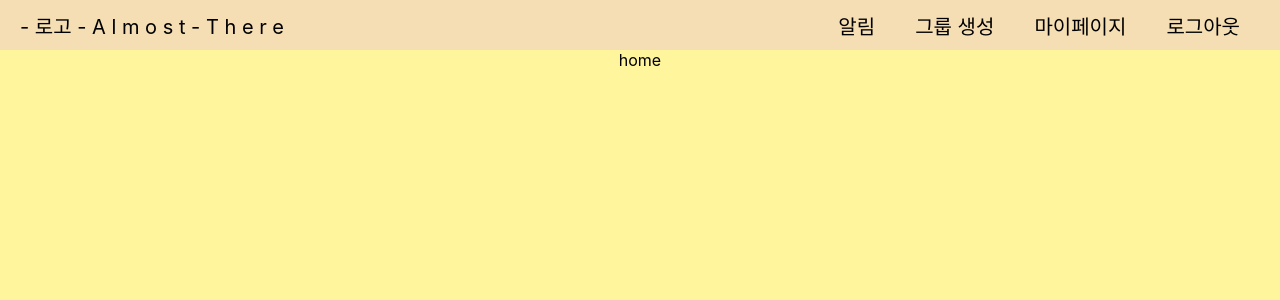
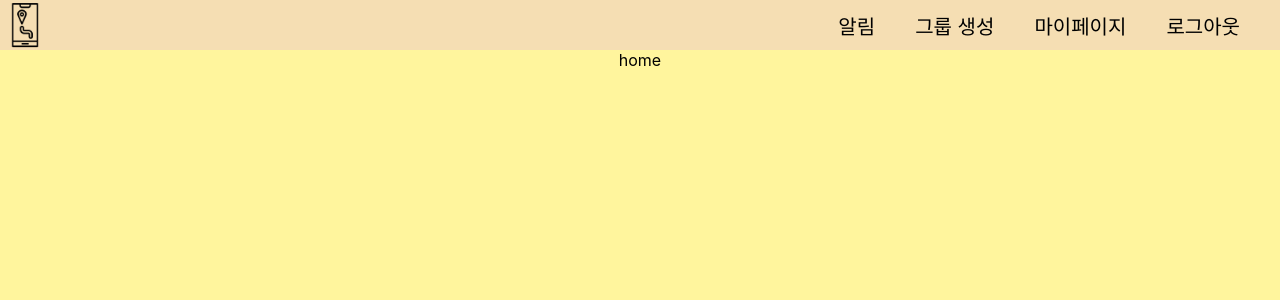
Before and after one commit to codestates/Almost-There, a React (Create React App) app in the folder client/: page / in a window 1280 px wide. Shown: the top 300 px of the page. Built offline with nearby package versions, Linux system fonts and the light colour scheme.

Commit message:
Header event
Header 유저 CRUD 관련event 등록

```diff
--- a/client/package.json
+++ b/client/package.json
@@ -11,6 +11,7 @@
     "@types/react": "^17.0.39",
     "@types/react-dom": "^17.0.11",
     "@types/react-router-dom": "^5.3.3",
+    "axios": "^0.26.0",
     "react": "^17.0.2",
     "react-dom": "^17.0.2",
     "react-router-dom": "^6.2.1",
--- a/client/src/App.tsx
+++ b/client/src/App.tsx
@@ -1,19 +1,46 @@
-import React from 'react';
+import React, { useEffect, useState } from 'react';
 import './App.css';
 import { Home, Mypage } from './page/index';
-import { Header } from './component/index';
-import { Routes, Route, BrowserRouter as Router } from 'react-router-dom';
-
+import { Header, LoginModal } from './component/index';
+import { Routes, Route, BrowserRouter as Router, Navigate } from 'react-router-dom';
+import SignInModal from './component/modal/signinmodal';
+interface ShowList {
+  login: boolean,
+  signin: boolean,
+}
 
 function App() {
+  const [login, setLogin] = useState<boolean>(false);
+  const [show, setShow] = useState<ShowList>({
+    login: false,
+    signin: false
+  });
+  useEffect(() => {
+    setLogin(true);
+  }, [])
+
   return (
     <div className="App">
       <Router>
-        <Header login={true}  />
+        <Header login={login} setLogin={setLogin} setShow={setShow} />
         <Routes>
           <Route path= '/' element={<Home />} />
-          <Route path= '/mypage' element={<Mypage />} />
+          {
+            login
+              ? <Route path= '/mypage' element={<Mypage />} />
+              : <Route path= '/mypage' element={<Navigate to='/'/>} />
+          }
         </Routes>
+        {
+          show.login
+            ? <LoginModal/>
+            : <></>
+        }
+        {
+          show.signin
+            ? <SignInModal />
+            : <></>
+        }
       </Router>
     </div>
   );
--- a/client/src/component/CSS/header.css
+++ b/client/src/component/CSS/header.css
@@ -1,5 +1,13 @@
 * {
   box-sizing: border-box;
+}
+
+img {
+  height: 50px;
+}
+
+img:hover {
+  color: white;
 }
 
 header {
@@ -22,7 +30,7 @@ header {
 }
 
 .logo {
-  padding: 10px 20px 10px 20px;
+  display: flex;
 }
 
 .tap {
@@ -31,6 +39,22 @@ header {
 
 .lastap {
   padding: 10px 40px 10px 20px;
+}
+
+.tap:hover {
+  background-color: #004d40;
+  color: white;
+  cursor: pointer;
+}
+
+.lastap:hover {
+  background-color: #004d40;
+  color: white;
+  cursor: pointer;
+}
+
+.logo:hover {
+  cursor: pointer;
 }
 
 .menu {
--- a/client/src/component/header.tsx
+++ b/client/src/component/header.tsx
@@ -1,35 +1,79 @@
-import { useState } from 'react';
+
+import { NavigateFunction, useNavigate } from 'react-router-dom';
 import './CSS/header.css';
+import atlogo from '../data/atlogo.png'
+import { useRef } from 'react';
+
+interface ShowList {
+  login: boolean,
+  signin: boolean
+}
 
 type HeaderProps = {
   login: boolean;
+  setLogin: React.Dispatch<React.SetStateAction<boolean>>
+  setShow: React.Dispatch<React.SetStateAction<ShowList>>
 }
 
-const Header = ({ login }: HeaderProps) => {
+const Header = ({ login, setLogin, setShow }: HeaderProps) => {
+  const navigate: NavigateFunction = useNavigate();
+  const menuRef = useRef<HTMLInputElement>(null);
+
+  const clickLogo = () => {
+    navigate('/');
+  }
+
+  const clickMypage = () => {
+    navigate('/mypage');
+  }
+
+
+  const clickLogout = () => {
+    setLogin(false);
+    navigate('/');
+  }
+
+  const clickLogin = () => {
+    setShow({
+      login: true,
+      signin: false
+    })
+  }
+
+  const clickSignin = () => {
+    setShow({
+      login: false,
+      signin: true
+    })
+  }
+
+  const clickMenu = () => {
+    menuRef.current?.setAttribute('hide', 'true');
+  }
 
   return (
     <header>
       <div className='taps'>
-        <div className='logo'>
-          - 로고 - A l m o s t - T h e r e
+        <div className='logo' onClick={clickLogo}>
+          <img src={atlogo}/>
         </div>
       </div>
       {login
         ?
           <div className='taps'>
-            <div className='menu'>menu</div>
-            <div className='direction'>
+            <div className='menu' onClick={clickMenu}>menu</div>
+            <div className='direction' ref={menuRef}>
               <div className='tap'>알림</div>
               <div className='tap'>그룹 생성</div>
-              <div className='tap'>마이페이지</div>
+              <div className='tap' onClick={clickMypage}>마이페이지</div>
             </div>
-            <div className='lastap'>로그아웃</div>
+            <div className='lastap' onClick={clickLogout}>로그아웃</div>
           </div>
         :
           <div className='taps'>
             <div className='tap'>체험하기</div>
-            <div className='tap'>로그인</div>
-            <div className='lastap'>회원가입</div>
+            <div className='tap' onClick={clickLogin}>로그인</div>
+            <div className='lastap' onClick={clickSignin}>회원가입</div>
           </div>
       }
     </header>
--- a/client/src/component/index.tsx
+++ b/client/src/component/index.tsx
@@ -1,3 +1,4 @@
 import Header from './header'
+import LoginModal from './modal/loginmodal'
 
-export { Header }
+export { Header, LoginModal }
--- a/client/src/component/modal/editinfo.tsx
+++ b/client/src/component/modal/editinfo.tsx
@@ -1,5 +1,7 @@
 function EditInfo () {
-  return
+  return (
+    <div></div>
+  )
 }
 
 export default EditInfo;
--- a/client/src/component/modal/editpw.tsx
+++ b/client/src/component/modal/editpw.tsx
@@ -1,5 +1,7 @@
 function EditPW () {
-  return
+  return (
+    <div></div>
+  )
 }
 
 export default EditPW;
--- a/client/src/component/modal/login.tsx
+++ /dev/null
@@ -1,5 +0,0 @@
-function Login () {
-  return
-}
-
-export default Login;
--- /dev/null
+++ b/client/src/component/modal/loginmodal.tsx
@@ -0,0 +1,7 @@
+function LoginModal () {
+  return (
+    <div></div>
+  )
+}
+
+export default LoginModal;
--- a/client/src/component/modal/signin.tsx
+++ /dev/null
@@ -1,5 +0,0 @@
-function SignIn () {
-  return
-}
-
-export default SignIn;
--- /dev/null
+++ b/client/src/component/modal/signinmodal.tsx
@@ -0,0 +1,7 @@
+function SignInModal () {
+  return (
+    <div></div>
+  )
+}
+
+export default SignInModal;
--- a/client/src/page/home.tsx
+++ b/client/src/page/home.tsx
@@ -1,5 +1,3 @@
-import React from 'react';
-import Header from '../component/header';
 import './CSS/home.css'
 
 function Home () {
```
Also changed, not shown: client/src/data/atlogo.png (added), 1 other file (tests, documents, lock files or other folders).
